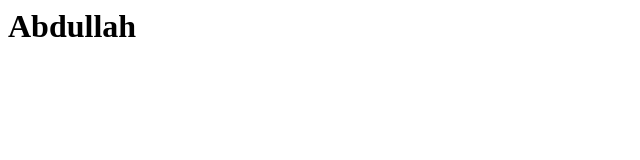
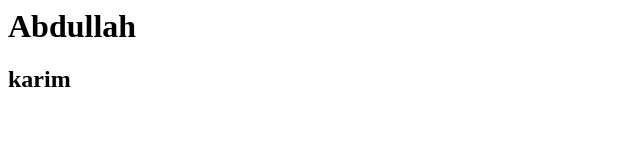
Before and after one commit to AbdullahAbdulkareem/test, a plain HTML site: page index.html in a window 1280 px wide. Shown: the full height of the page, 0-640 px from the left. Drawn offline with Linux system fonts and the light colour scheme.

Commit message:
Update index.html

```diff
--- a/index.html
+++ b/index.html
@@ -1 +1,2 @@
 <h1>Abdullah</h1>
+<h2>karim</h2>
```
